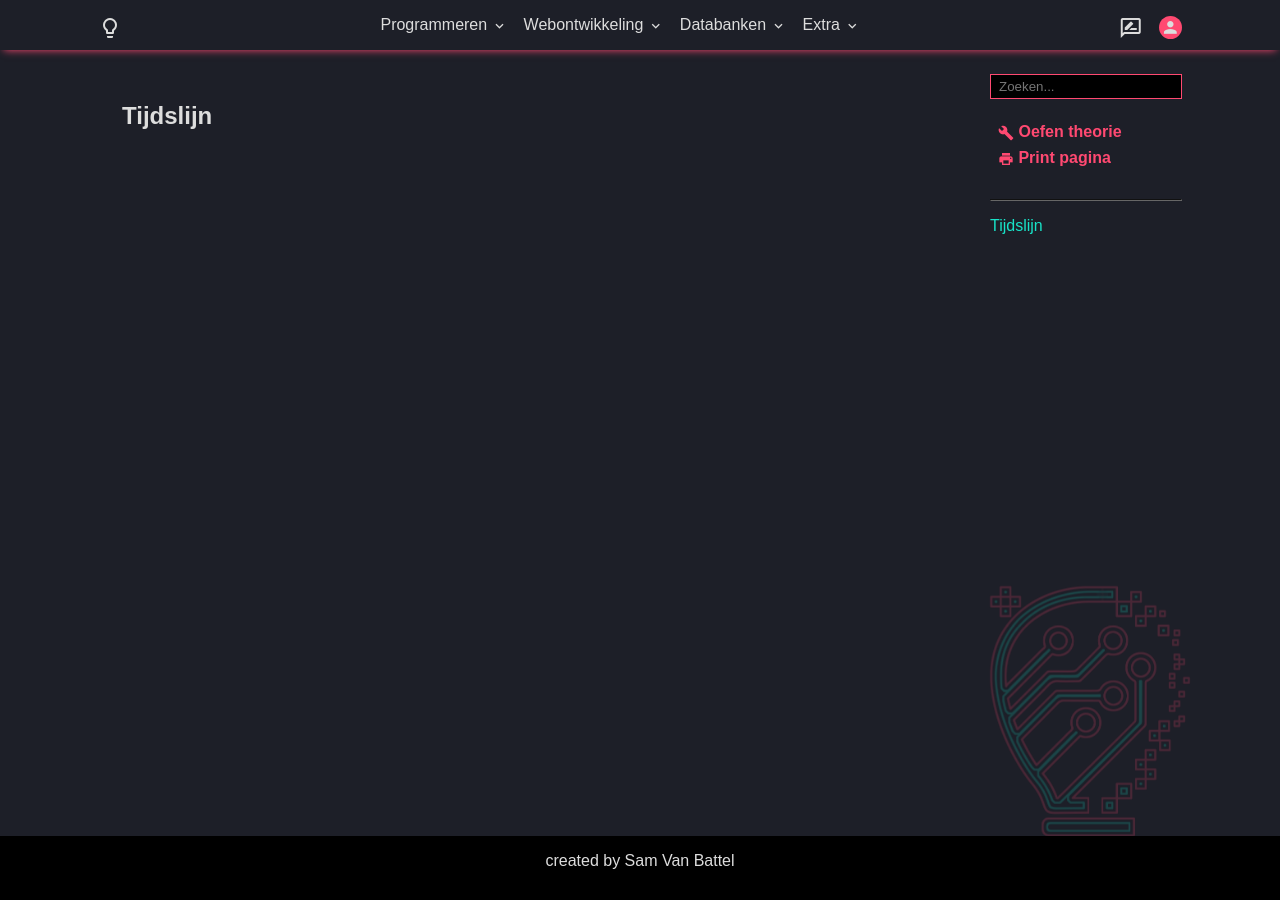
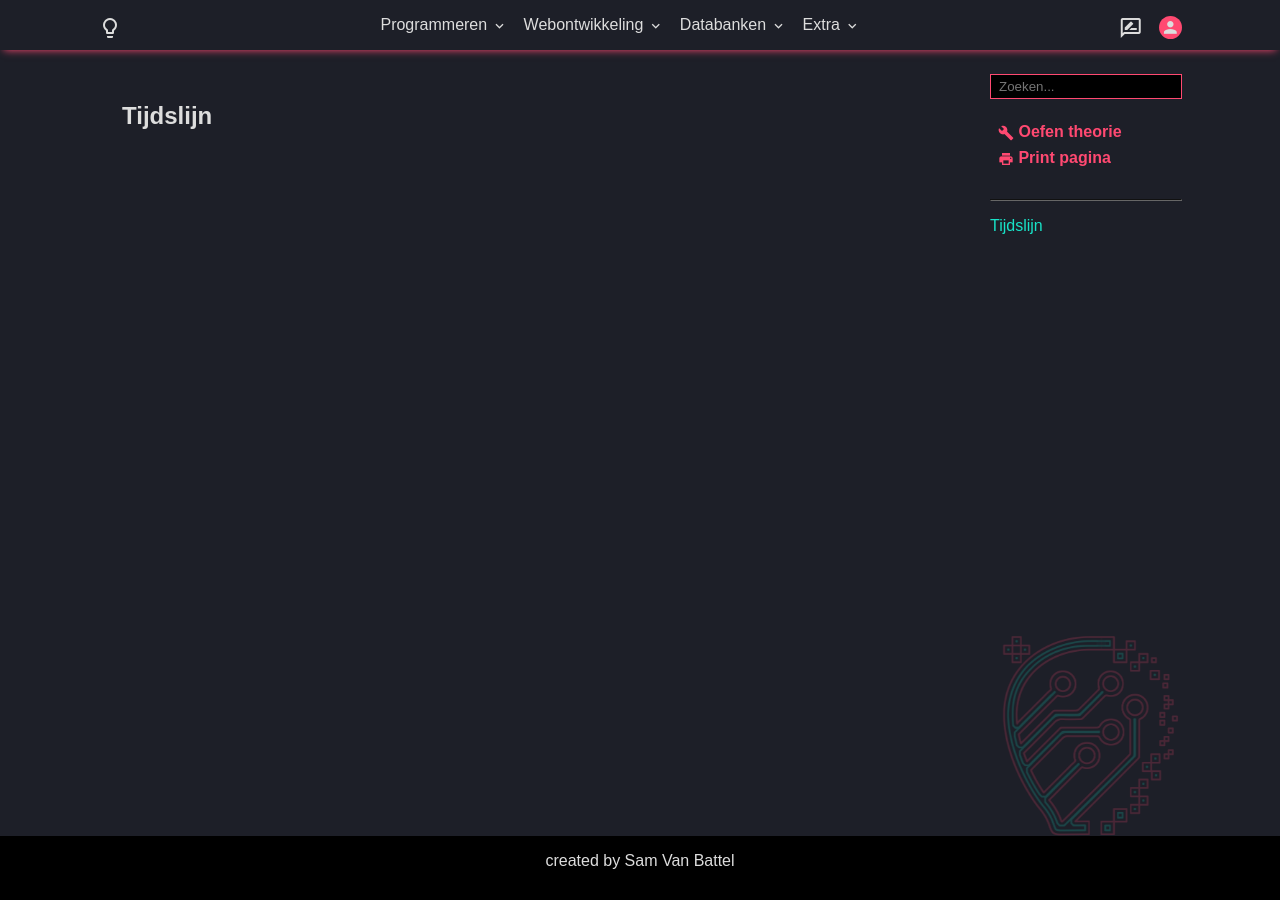
Before and after one commit to T-INFORMATICA/t-informatica.github.io, a Jekyll site: the page built from lms-evaluations.html, in a window 1280 px wide. Built offline with Jekyll 4.4.1, drawn with Linux system fonts in a browser that asks for light colours; comment, search, counter and statistics services are not loaded.

Commit message:
Update blocks.css

```diff
--- a/assets/css/blocks.css
+++ b/assets/css/blocks.css
@@ -66,8 +66,8 @@ pre {
     background-image: url('/assets/img/logo-TnT-a20.png');
     background-repeat: no-repeat;
     background-position: calc(50% + min(100vw, var(--max-page-width)) / 2 - 100px)
-                         calc(100vh - var(--footer-size) - 250px);
-    background-size: 200px;
+                         calc(100vh - var(--footer-size) - 200px);
+    background-size: 175px;
     background-attachment: fixed;
     z-index: -1;
 }
```
